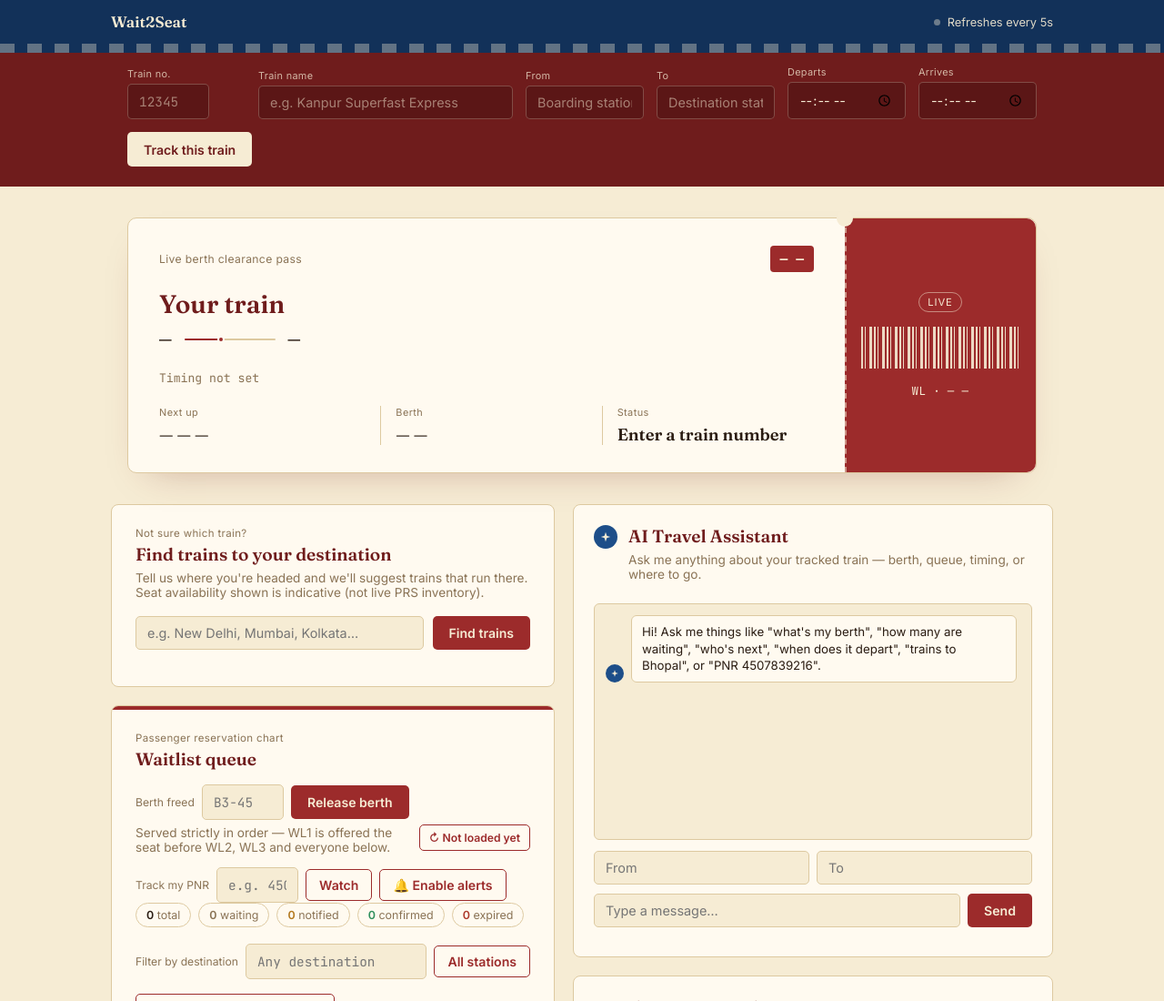
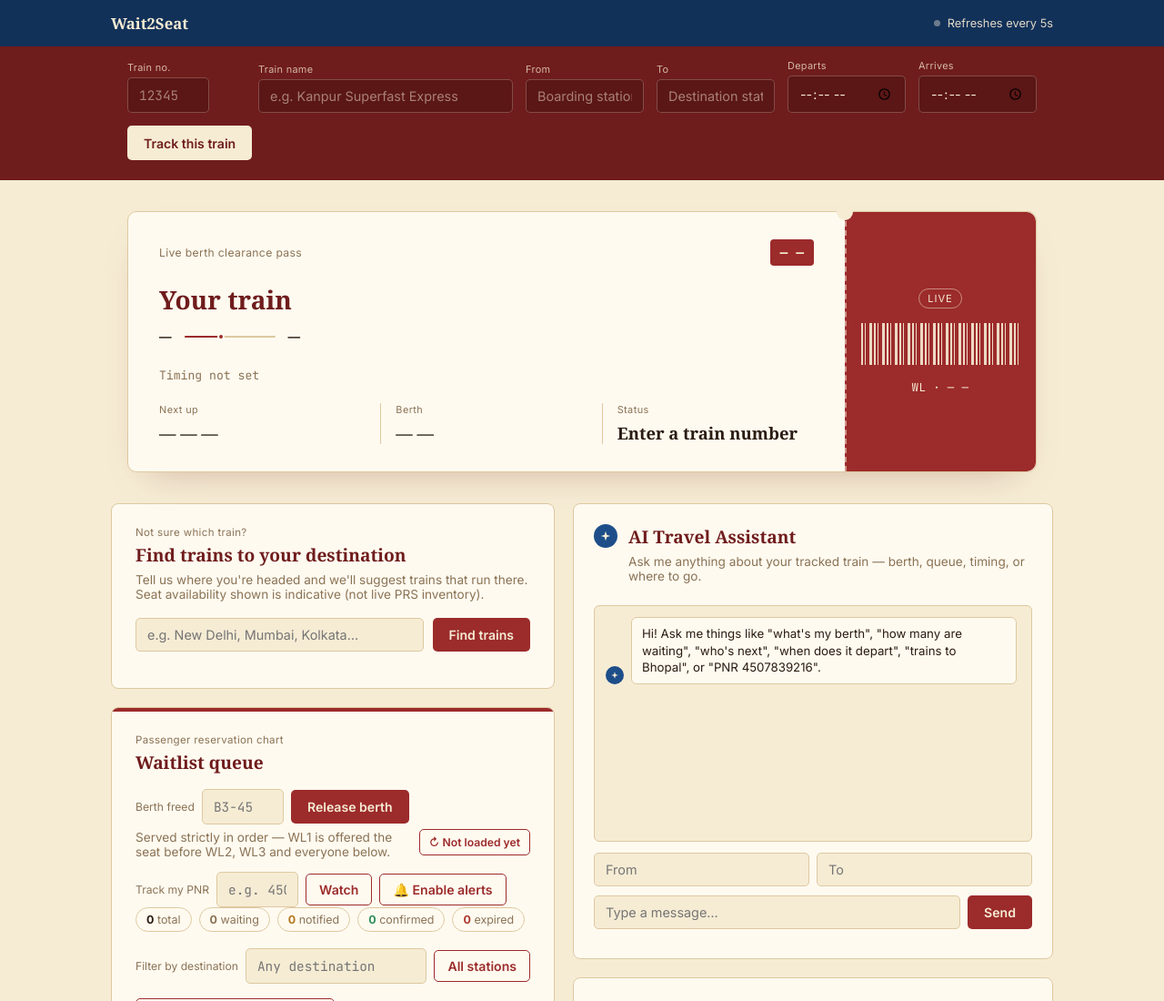
Before and after one commit to TanishaMishra1805/Wait2Seat, a website: page public/index.html in a window 1280 px wide. Shown: the top 1100 px of the page at 91% size. Drawn offline with Linux system fonts and the light colour scheme.

Commit message:
Update index.html

```diff
--- a/public/index.html
+++ b/public/index.html
@@ -5,8 +5,8 @@
 <meta name="viewport" content="width=device-width, initial-scale=1.0" />
 <title>Wait2Seat — 12345 Kanpur Superfast Express</title>
 <link rel="preconnect" href="https://fonts.googleapis.com">
-<link href="https://fonts.googleapis.com/css2?family=Fraunces:opsz,wght@9..144,500;9..144,600;9..144,700&family=JetBrains+Mono:wght@400;700&family=Inter:wght@400;500;600&display=swap" rel="stylesheet">
-<link rel="stylesheet" href="style.css?v=16" />
+<link href="https://fonts.googleapis.com/css2?family=Sora:wght@600;700;800&family=JetBrains+Mono:wght@400;700&family=Inter:wght@400;500;600;700&display=swap" rel="stylesheet">
+<link rel="stylesheet" href="style.css?v=18" />
 </head>
 <body>
 
@@ -20,7 +20,6 @@
         Refreshes every 5s
       </div>
     </div>
-    <div class="window-strip" aria-hidden="true"></div>
   </header>
 
   <!-- Trip setup: compact functional bar, separate from the visual pass below -->
```
